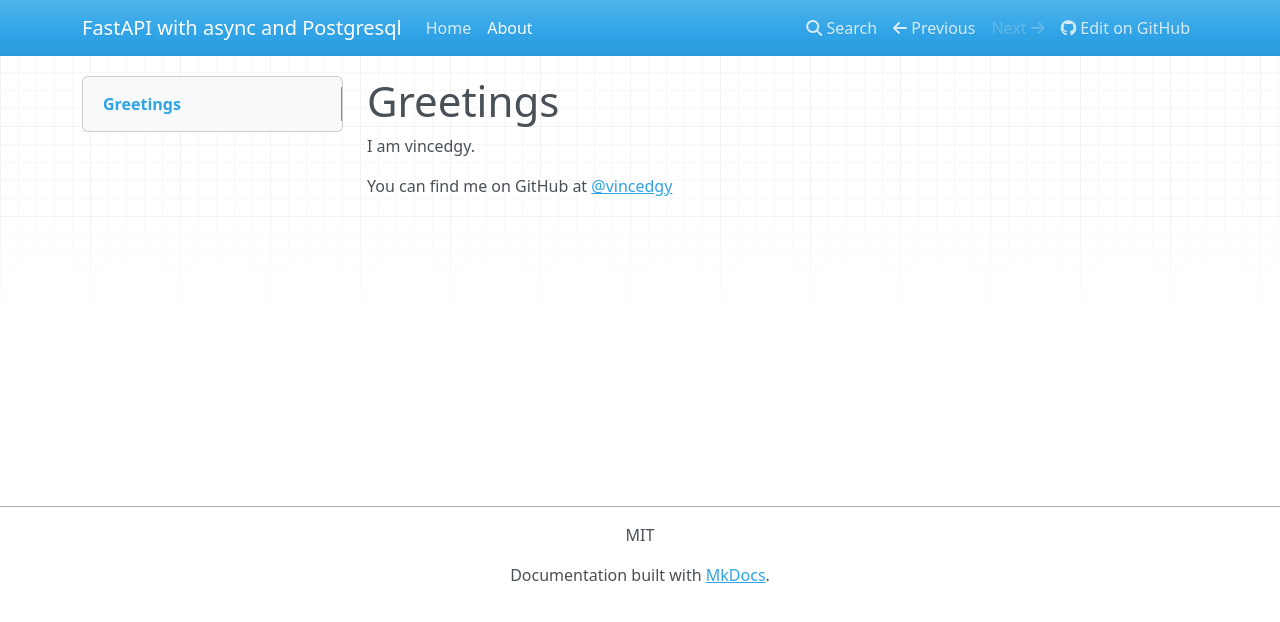
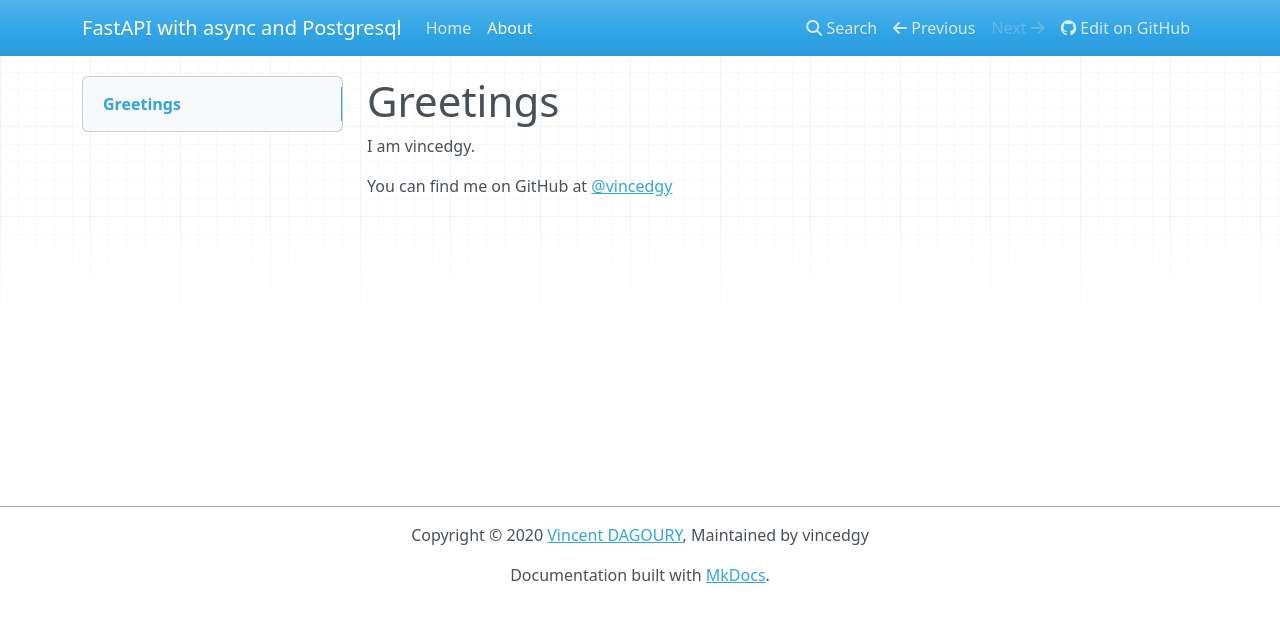
Before and after one commit to vincedgy/fastapi-async-with-postgresql, an MkDocs documentation site: the page built from docs/about.md, in a window 1280 px wide. Shown: the top 622 px of the page. Built offline with MkDocs 1.6.1, drawn with Linux system fonts in a browser that asks for light colours; nearby versions of some CDN libraries.

Commit message:
Updating docs

```diff
--- a/mkdocs.yml
+++ b/mkdocs.yml
@@ -1,7 +1,6 @@
 site_name: FastAPI with async and Postgresql
 site_url: https://vincedgy.github.io/fastapi-async-with-postgresql/
 site_author: vincedgy
-copyright: MIT
 
 repo_url: https://github.com/vincedgy/fastapi-async-with-postgresql
 edit_uri: tree/main/docs
@@ -20,3 +19,20 @@
         - python
         - shell
         - sql
+
+extra_css:
+    - css/extra.css
+
+markdown_extensions:
+    - toc:
+        permalink: 
+    - admonition
+    - def_list
+    - mdx_gh_links:
+        user: mkdocs
+        repo: mkdocs
+
+copyright: Copyright &copy; 2020 <a href="https://twitter.com/vincedgy">Vincent DAGOURY</a>, Maintained by vincedgy
+
+plugins:
+    - search
--- a/pyproject.toml
+++ b/pyproject.toml
@@ -12,6 +12,7 @@
 databases = {extras = ["postgresql"], version = "^0.4.1"}
 psycopg2-binary = "^2.8.6"
 mkdocs = "^1.1.2"
+mdx_gh_links = "^0.2"
 
 [tool.poetry.dev-dependencies]
 pytest = "^5.2"
```
Also changed, not shown: docs/index.md (+12 -0 lines), 1 other file.
